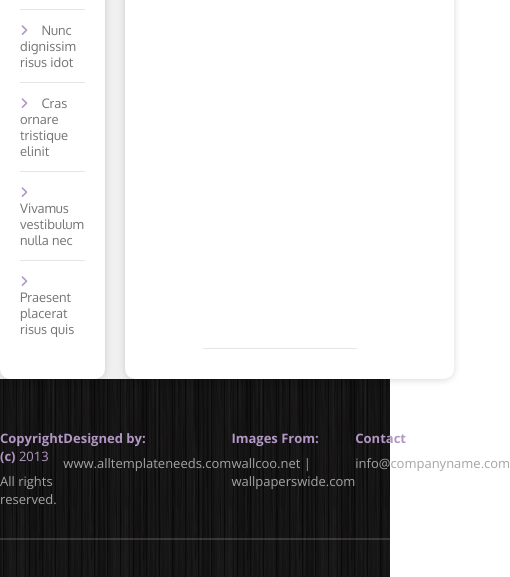
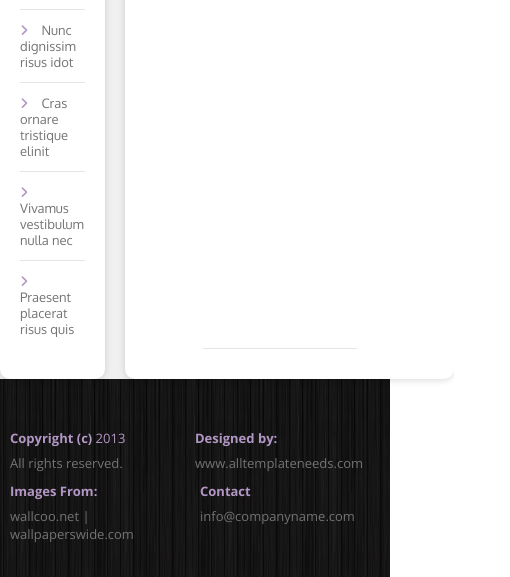
Before and after one commit to MoophHD/onepage-layout, a website: page src/index.html in a window 390 px wide. Shown: the part 4849-5426 px from the top of the page, 510 px wide, since content can reach past the window. Drawn offline with nearby package versions, Linux system fonts and the light colour scheme; files that its build step writes are made by us from their sources; files whose address does not match are found by name.

Commit message:
footer layout, footer responsive

```diff
--- a/src/index.html
+++ b/src/index.html
@@ -475,46 +475,46 @@
         <!-- MAIN -->
 
         <!-- FOOTER -->
-        <section class="section-outer section-footer">
-            <img
-                class="section-footer__bg"
-                src="./img/topBg.png"
-                alt="wooden background"
-            />
-            <div class="section-inner footer">
-                <div class="credentials">
-                    <div class="credentials__container">
-                        <h2 class="credentials__title">
+        <footer class="footer">
+            <div class="footer__inner">
+                <img
+                    class="footer__bg"
+                    src="./img/topBg.png"
+                    alt="wooden background"
+                />
+                <div class="footer__info-container">
+                    <div class="footer__info">
+                        <h2 class="info__title">
                             Copyright (c)
-                            <span class="credentials__title--regular"
+                            <span class="info__title--regular"
                                 >2013</span
                             >
                         </h2>
-                        <span class="credentials__text"
+                        <span class="info__text"
                             >All rights reserved.
                         </span>
                     </div>
-                    <div class="credentials__container">
-                        <h2 class="credentials__title">Designed by:</h2>
-                        <span class="credentials__text"
+                    <div class="footer__info">
+                        <h2 class="info__title">Designed by:</h2>
+                        <span class="info__text"
                             >www.alltemplateneeds.com
                         </span>
                     </div>
-                    <div class="credentials__container">
-                        <h2 class="credentials__title">Images From:</h2>
-                        <span class="credentials__text"
+                    <div class="footer__info">
+                        <h2 class="info__title">Images From:</h2>
+                        <span class="info__text"
                             >wallcoo.net | wallpaperswide.com</span
                         >
                     </div>
-                    <div class="credentials__container">
-                        <h2 class="credentials__title">Contact</h2>
-                        <span class="credentials__text"
+                    <div class="footer__info">
+                        <h2 class="info__title">Contact</h2>
+                        <span class="info__text"
                             >info@companyname.com</span
                         >
                     </div>
                 </div>
 
-                <div class="footer__bottom">
+                <div class="footer__cta">
                     <div class="footer__social">
                         <a href="#" class="footer__social-link"
                             ><i class="fab fa-facebook-square"></i
@@ -546,6 +546,6 @@
                     </div>
                 </div>
             </div>
-        </section>
+        </footer>
     </body>
 </html>
--- /dev/null
+++ b/src/scss/components/_footer.scss
@@ -0,0 +1,102 @@
+.footer {
+    padding: 50px 10px 65px;
+
+    &__bg {
+        position: absolute;
+        z-index: -1;
+        top: 0;
+        left: 0;
+        max-width: 100%;
+        min-height: 100%;
+        overflow: hidden;
+    }
+
+    &__inner {
+        @include wrap;
+
+        display: flex;
+        flex-direction: column;
+    }
+
+    &__info-container {
+        display: flex;
+        justify-content: space-between;
+        align-items: flex-start;
+        font-family: "Open Sans";
+        font-size: calculateRem(13px);
+        padding-bottom: 30px;
+        border-bottom: 2px solid rgba(256, 256, 256, 0.15);
+        margin-bottom: 40px;
+
+        // align-items:center;
+
+        flex-wrap: wrap;
+    }
+
+    &__info {
+        flex: 1;
+        margin-right: 10px;
+
+        &:last-child {
+            margin-right: 0;
+        }
+
+        @media (max-width: $breakpoint-mobile) {
+            // margin-right: 0;
+            margin-bottom: 10px;
+        }
+    }
+
+    &__social-link {
+        color: $color-accent;
+        font-size: calculateRem(23px);
+        margin-right: 10px;
+    }
+
+    &__cta {
+        width: 50%;
+        display: flex;
+        align-items: center;
+        justify-content: space-between;
+        @media (max-width: $breakpoint-laptop) {
+            width: 100%;
+        }
+    }
+
+    &__nav {
+        color: $color-accent;
+        display: flex;
+        justify-content: space-between;
+        font-family: "Open Sans";
+        font-weight: bold;
+        font-size: calculateRem(13px);
+    }
+
+    &__nav-link {
+        text-align: center;
+        flex: 1;
+        text-decoration: none;
+        color: inherit;
+    }
+
+    &__nav-divider {
+        margin: 0 10px;
+    }
+}
+
+.info {
+    &__title {
+        font-weight: bold;
+        color: $color-accent;
+        margin-bottom: 7px;
+        font-size: inherit;
+
+        &--regular {
+            font-weight: normal;
+        }
+    }
+
+    &__text {
+        color: $color-text-dark;
+    }
+}
--- a/src/scss/footer/footer.scss
+++ /dev/null
@@ -1,73 +0,0 @@
-.section-footer {
-    padding: 50px 0 65px 0;
-    &__bg {
-        position: absolute;
-        z-index: -1;
-        top: 0;
-        left: 0;
-        max-width: 100%;
-        min-height: 100%;
-        overflow: hidden;
-    }
-}
-
-.credentials {
-    display: flex;
-    justify-content: space-between;
-    align-items: flex-start;
-    font-family: "Open Sans";
-    font-size: 13px;
-    border-bottom: 2px solid rgba(256, 256, 256, 0.15);
-    padding-bottom: 30px;
-    margin-bottom: 40px;
-
-    &__title {
-        font-weight: bold;
-        color: #b297c4;
-        margin-bottom: 7px;
-        font-size: inherit;
-
-        &--regular {
-            font-weight: normal;
-        }
-    }
-
-    &__text {
-        color: #a5a5a5;
-    }
-}
-
-.footer {
-    &__social-link {
-        color: #b297c4;
-        font-size: 23px;
-        margin-right: 10px;
-    }
-
-    &__bottom {
-        width: 50%;
-        display: flex;
-        align-items: center;
-        justify-content: space-between;
-    }
-
-    &__nav {
-        color: #b297c4;
-        display: flex;
-        justify-content: space-between;
-        font-family: "Open Sans";
-        font-weight: bold;
-        font-size: 13px;
-    }
-
-    &__nav-link {
-        text-align: center;
-        flex: 1;
-        text-decoration: none;
-        color: inherit;
-    }
-
-    &__nav-divider {
-        margin: 0 10px;
-    }
-}
--- a/src/scss/styles.scss
+++ b/src/scss/styles.scss
@@ -1,25 +1,26 @@
-@import 'base/base';
+@import "base/base";
 
 // VARIABLES
 
-@import 'variables/color';
-@import 'variables/breakpoints';
+@import "variables/color";
+@import "variables/breakpoints";
 
 // HELPERS
 
-@import 'helpers/mixins';
-@import 'helpers/functions';
+@import "helpers/mixins";
+@import "helpers/functions";
 
 // MODULES
 
-@import 'modules/nav';
-@import 'modules/slider';
-@import 'modules/info-tile';
-@import 'modules/reviewbar';
-@import 'modules/searchbar';
-@import 'modules/linkbar';
+@import "modules/nav";
+@import "modules/slider";
+@import "modules/info-tile";
+@import "modules/reviewbar";
+@import "modules/searchbar";
+@import "modules/linkbar";
 
 // COMPONENTS
 
-@import 'components/header';
-@import 'components/main';
+@import "components/header";
+@import "components/main";
+@import "components/footer";
```
Also changed, not shown: dist/index.html, dist/main.min.css.
